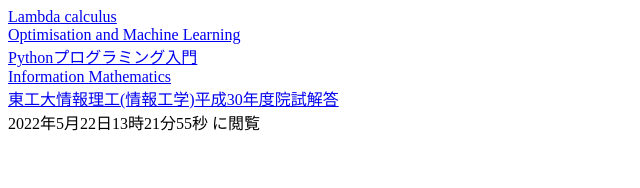
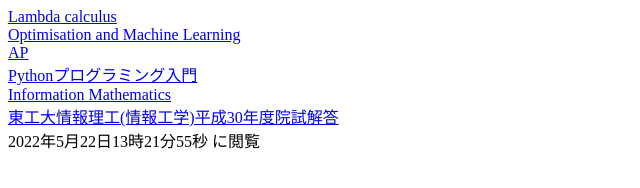
Before and after one commit to masakinakata/masakinakata.github.io, a plain HTML site: page waseda.html in a window 1280 px wide. Shown: the whole page, without its empty margins (0-640 px from the left). Drawn offline with Linux system fonts and the light colour scheme.

Commit message:
Update waseda.html

```diff
--- a/waseda.html
+++ b/waseda.html
@@ -8,6 +8,7 @@
     <!-- ここに書きたい内容を書く -->
     <a href= "lambda/lambda.pdf" >Lambda calculus</a>  <br>
     <a href = "optimize/opt.pdf" > Optimisation and Machine Learning</a> <br>
+<a href = "AP/index.html"> AP </a> <br>
     <a href = "python/index.html" > Pythonプログラミング入門</a> <br>
     <a href = "Informationmathematics/IM.pdf" > Information Mathematics </a> <br>
     <a href = "insi/toko_2018.pdf" > 東工大情報理工(情報工学)平成30年度院試解答 </a> <br>
```
